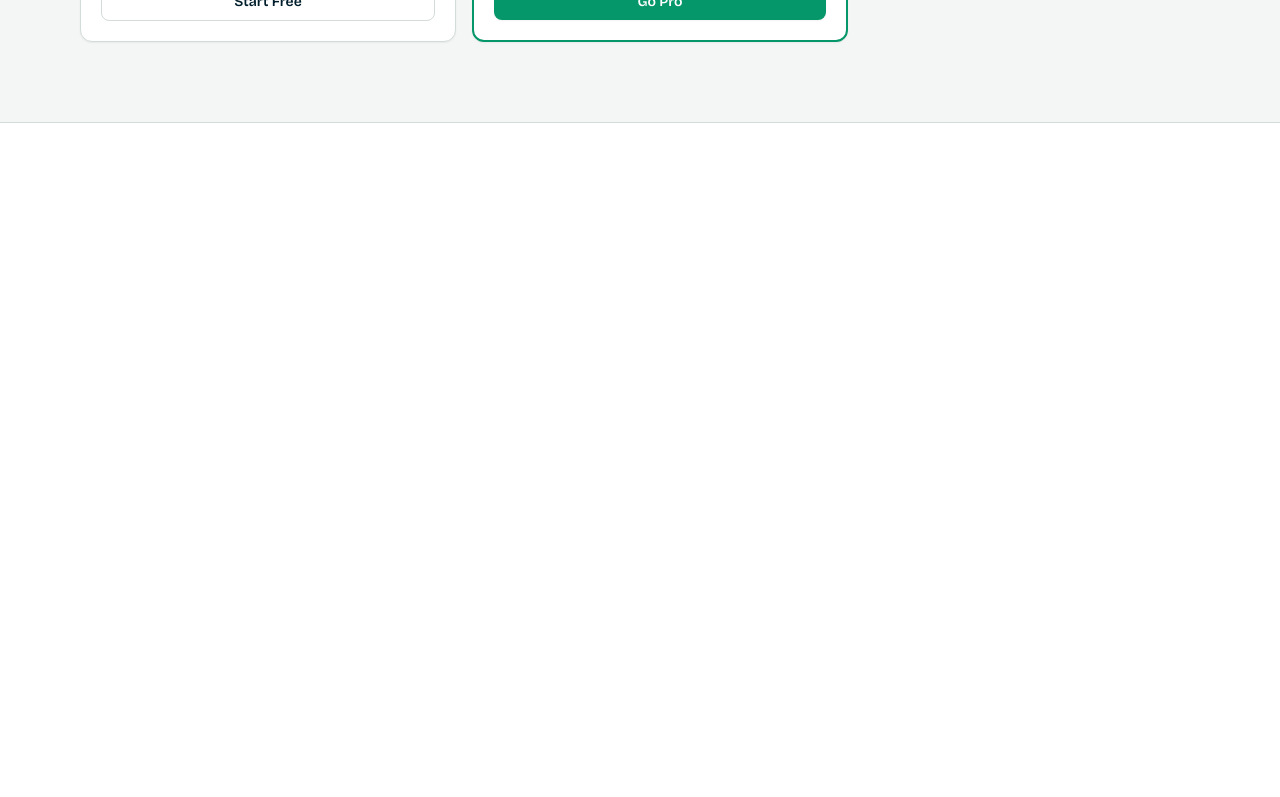
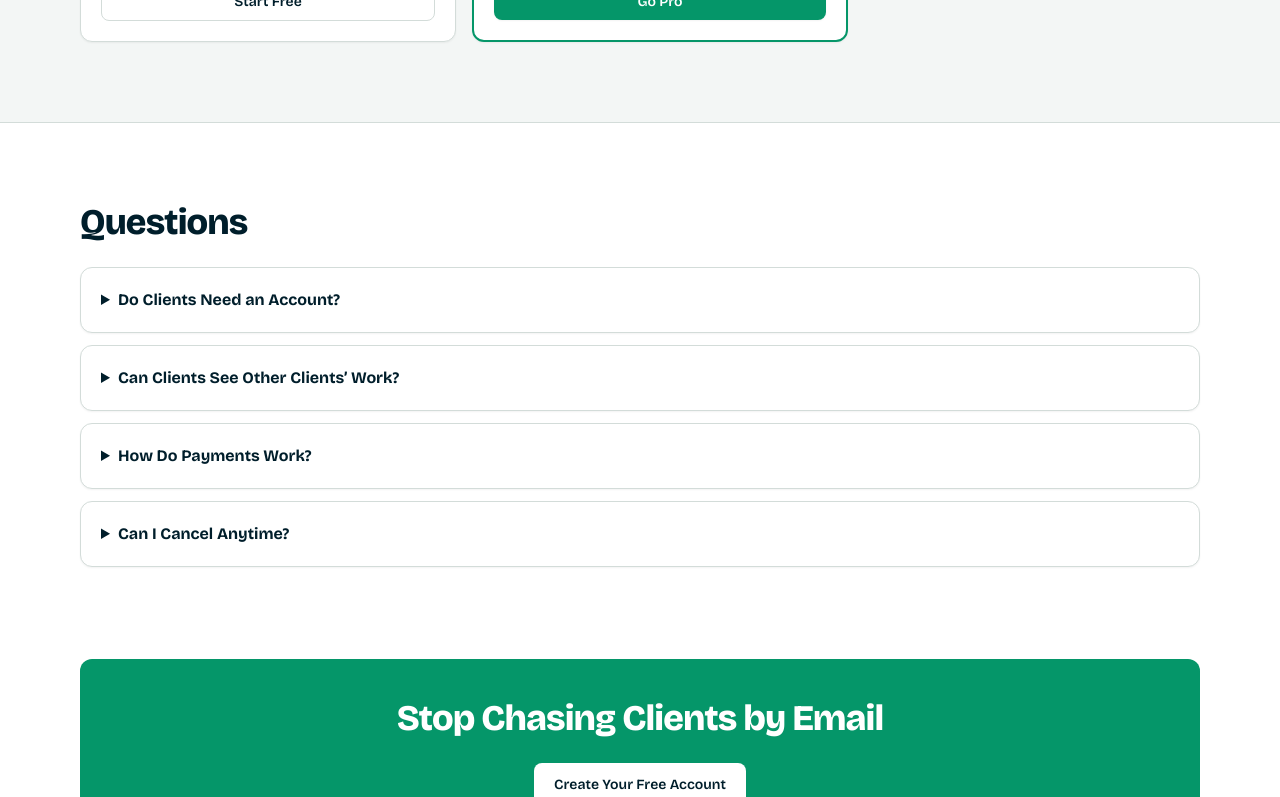
Before and after one commit to ernesto571/Clientloop, a React (Vite) app: page / in a window 1280 px wide. Shown: the part 2220-3017 px from the top of the page. Before the commit the page ends 2343 px from the top, so only its background shows below. Built offline with nearby package versions, Linux system fonts and the light colour scheme.

Commit message:
landing page completed

```diff
--- /dev/null
+++ b/src/components/Home/FAQ.tsx
@@ -0,0 +1,19 @@
+
+export default function FAQ () {
+
+    return (
+        <section id="faq" className="mx-auto max-w-6xl px-4 py-20 " >
+            <h2 className="text-3xl sm:text-4xl font-extrabold tracking-tight mb-6">Questions</h2>
+
+            <details className="rounded-xl border border-neutral-200 dark:border-white/10 bg-white dark:bg-neutral-900 shadow-sm p-5 mb-3 "><summary className="font-bold cursor-pointer">Do Clients Need an Account?</summary><p className="mt-2 text-sm text-neutral-500 dark:text-neutral-400">Clients get an invite link and set a password in seconds.</p></details>
+
+            <details className="rounded-xl border border-neutral-200 dark:border-white/10 bg-white dark:bg-neutral-900 shadow-sm p-5 mb-3 "><summary className="font-bold cursor-pointer">Can Clients See Other Clients’ Work?</summary><p className="mt-2 text-sm text-neutral-500 dark:text-neutral-400">No. Each client only sees their own projects and invoices.</p></details>
+
+            <details className="rounded-xl border border-neutral-200 dark:border-white/10 bg-white dark:bg-neutral-900 shadow-sm p-5 mb-3 "><summary className="font-bold cursor-pointer">How Do Payments Work?</summary><p className="mt-2 text-sm text-neutral-500 dark:text-neutral-400">Clients pay invoices through a secure checkout.</p></details>
+
+            <details className="rounded-xl border border-neutral-200 dark:border-white/10 bg-white dark:bg-neutral-900 shadow-sm p-5 mb-3 "><summary className="font-bold cursor-pointer">Can I Cancel Anytime?</summary><p className="mt-2 text-sm text-neutral-500 dark:text-neutral-400">Yes. Switch back to Free whenever you like.</p></details>
+
+        </section>
+    )
+
+}
--- a/src/components/Home/Navbar.tsx
+++ b/src/components/Home/Navbar.tsx
@@ -1,9 +1,7 @@
-import { useNavigate } from "react-router-dom";
 import { useEffect, useState } from "react";
 import { Moon, Sun } from "lucide-react";
 
 export default function Navbar(){
-    const navigate = useNavigate()
     const [scrolled, setScrolled] = useState(false);
     const [dark, setDark] = useState(() => localStorage.theme ? localStorage.theme === "dark" : matchMedia("(prefers-color-scheme: dark)").matches)
 
--- a/src/pages/Homepage.tsx
+++ b/src/pages/Homepage.tsx
@@ -1,4 +1,5 @@
 import Compare from "../components/Home/Compare";
+import FAQ from "../components/Home/FAQ";
 import Hero from "../components/Home/Hero";
 import Pricing from "../components/Home/Pricing";
 import Product from "../components/Home/Product";
@@ -12,6 +13,11 @@ export default function HomePage (){
             <Product />
             <Compare />
             <Pricing />
+            <FAQ />
+
+            <section className="mx-auto max-w-6xl px-4 pb-20"><div className="rounded-xl bg-emerald-600 text-white dark:bg-[#00ed64] dark:text-[#001e2b] p-10 text-center"><h2 className="text-3xl sm:text-4xl font-extrabold tracking-tight">Stop Chasing Clients by Email</h2><button className="mt-6 rounded-lg bg-white dark:bg-[#001e2b] text-neutral-950 dark:text-[#00ed64] px-5 py-3 text-sm font-semibold" >Create Your Free Account</button></div></section>
+
+            <footer className="bg-neutral-950 text-neutral-400 text-sm"><div className="mx-auto max-w-6xl px-4 py-12 grid grid-cols-2 md:grid-cols-4 gap-8"><div className="col-span-2 md:col-span-1"><b className="text-white text-lg">Clientloop</b><p className="mt-2">The client portal for freelancers.</p><button className="mt-3 underline" >Client Login</button></div><div><p className="text-white font-semibold mb-3">Product</p><p className="py-1">Features</p><p className="py-1">Pricing</p><p className="py-1">Changelog</p></div><div><p className="text-white font-semibold mb-3">Resources</p><p className="py-1">Docs</p><p className="py-1">Guides</p><p className="py-1">Support</p></div><div><p className="text-white font-semibold mb-3">Company</p><p className="py-1">About</p><p className="py-1">Blog</p><p className="py-1">Contact</p></div></div><p className="mx-auto max-w-6xl px-4 pb-8 text-xs">© Clientloop · Demo prototype</p></footer>
         </main>
     )
 }
```
